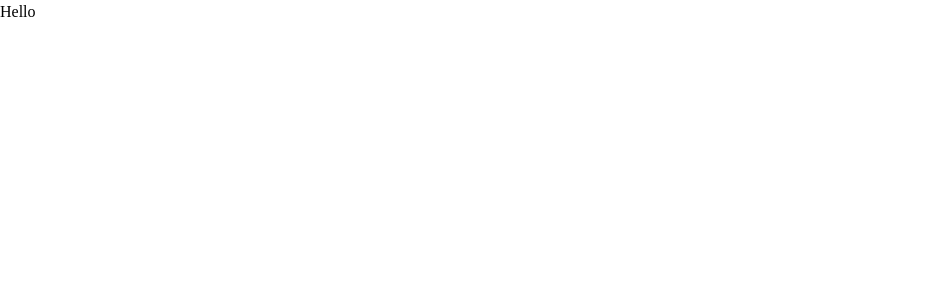
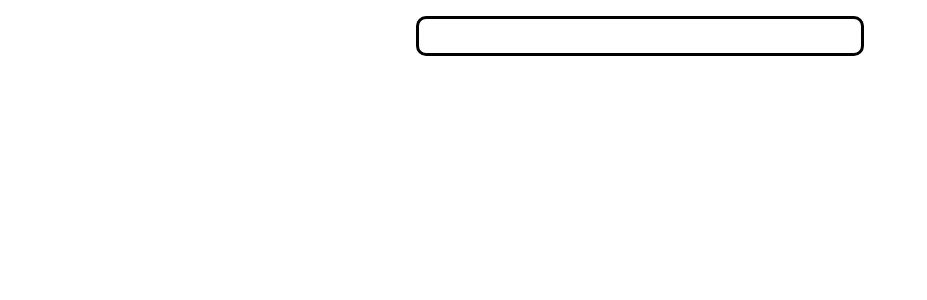
Before and after one commit to YanniTheDev/RecipeFinder, a React (Vite) app in the folder RecipeFinder/: page / in a window 1280 px wide. Shown: the top 300 px of the page, without its empty margins (0-927 px from the left). Built offline with nearby package versions, Linux system fonts and the light colour scheme.

Commit message:
Added searchbar

```diff
--- a/RecipeFinder/src/App.jsx
+++ b/RecipeFinder/src/App.jsx
@@ -1,12 +1,14 @@
 import { useState } from 'react'
-import './App.css'
+import "./CSS Styles/App.css"
+
+import { Searchbar } from './Components/Search.jsx';
 
 function App() {
   return (
     <div>
-      Hello
+      <Searchbar />
     </div>
-  )
+  );
 }
 
 export default App
--- /dev/null
+++ b/RecipeFinder/src/CSS Styles/Reusables.css
@@ -0,0 +1,7 @@
+/* STYLES HERE ARE USED THROUGHOUT MULTIPLE FILES */
+
+.flex-c-c {
+    display: flex;
+    justify-content: center;
+    align-items: center;
+}
--- /dev/null
+++ b/RecipeFinder/src/CSS Styles/Search.css
@@ -0,0 +1,13 @@
+.search-container {
+    width: 100vw;
+
+    margin-top: 2vh;
+}
+
+.search-box {
+    width: 35vw;
+    height: 5vh;
+
+    border: 3px solid black;
+    border-radius: 10px;
+}
--- /dev/null
+++ b/RecipeFinder/src/Components/Search.jsx
@@ -0,0 +1,10 @@
+import "../CSS Styles/Search.css";
+import "../CSS Styles/Reusables.css";
+
+export const Searchbar = () => {
+    return (
+        <div className="search-container flex-c-c">
+            <input type="text" className="search-box"/>
+        </div>
+    );
+}
```
Also changed, not shown: RecipeFinder/ToDo.txt (added), RecipeFinder/src/CSS Styles/App.css (renamed from RecipeFinder/src/App.css).
